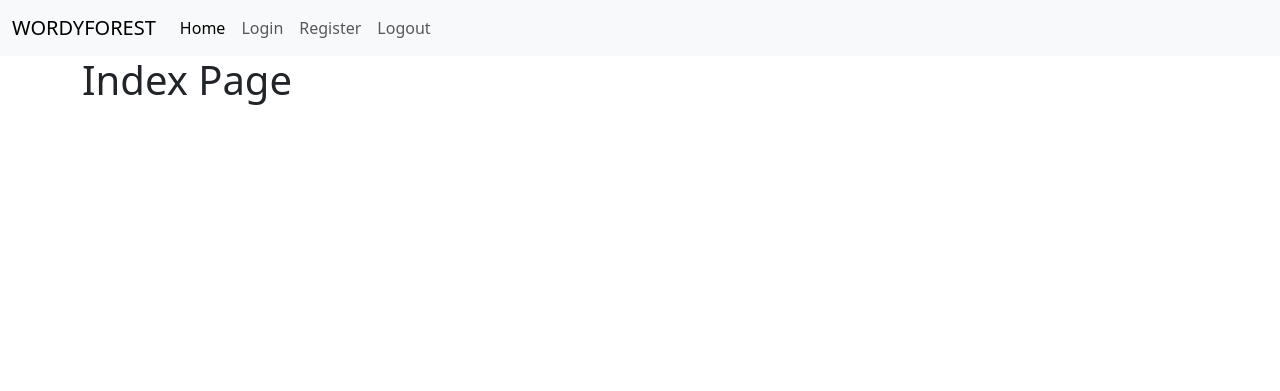
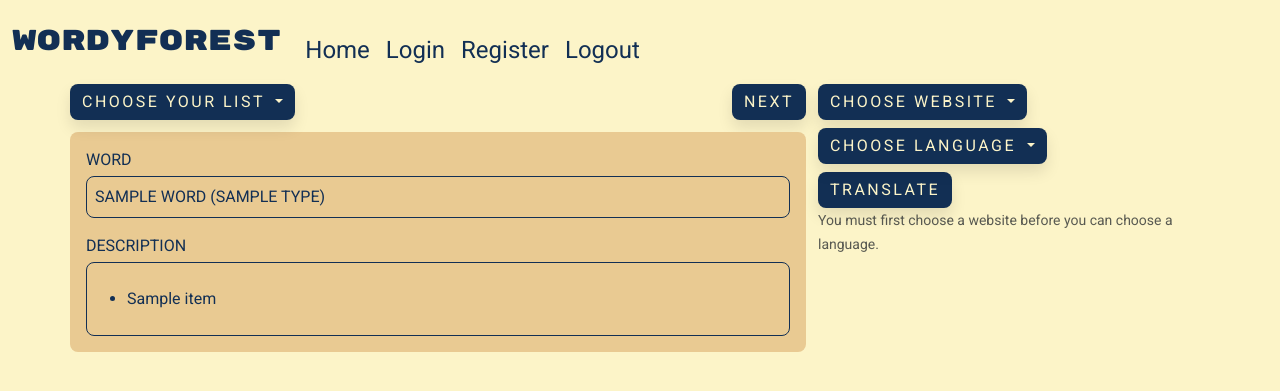
Before and after one commit to cuberkam/wordyforest, a Django app: template templates/index.html in a window 1280 px wide. Shown: the top 391 px of the page. Run offline with Django 4.2, Linux system fonts and the light colour scheme; the template is opened without the code that fills it: most values are stand-ins (such as "Sample title", 1, 10 or a date in 2020); some libraries are stand-ins or nearby versions.

Commit message:
Update templates

```diff
--- a/templates/base.html
+++ b/templates/base.html
@@ -8,6 +8,7 @@
   <meta name="description" content="Wordyforest is an English study website." />
   <title>{% block title %}{% endblock %}</title>
   <link rel="stylesheet" href="{% static 'css/bootstrap.min.css' %}" />
+  <link rel="stylesheet" href="{% static 'css/base.css' %}" />
 </head>
 
 <body>
@@ -16,6 +17,7 @@
     <div class="container">
       {% block content %} {% endblock %}
     </div>
+    <script src="{% static 'js/bootstrap.min.js'%}"></script>
   </main>
 </body>
 
--- a/templates/includes/navbar.html
+++ b/templates/includes/navbar.html
@@ -1,23 +1,23 @@
-<nav class="navbar navbar-expand-lg bg-light">
+<nav class="navbar navbar-expand-lg">
   <div class="container-fluid">
     <button class="navbar-toggler" type="button" data-bs-toggle="collapse" data-bs-target="#navbarTogglerDemo01"
       aria-controls="navbarTogglerDemo01" aria-expanded="false" aria-label="Toggle navigation">
       <span class="navbar-toggler-icon"></span>
     </button>
     <div class="collapse navbar-collapse" id="navbarTogglerDemo01">
-      <a class="navbar-brand" href="{% url 'index' %}">WORDYFOREST</a>
+      <a class="navbar-brand logo" href="{% url 'index' %}">WORDYFOREST</a>
       <ul class="navbar-nav me-auto mb-2 mb-lg-0">
         <li class="nav-item">
-          <a class="nav-link active" aria-current="page" href="{% url 'index' %}">Home</a>
+          <a class="nav-link link" href="{% url 'index' %}">Home</a>
         </li>
         <li class="nav-item">
-          <a class="nav-link" href="{% url 'login' %}">Login</a>
+          <a class="nav-link link" href="{% url 'login' %}">Login</a>
         </li>
         <li class="nav-item">
-          <a class="nav-link" href="{% url 'register' %}">Register</a>
+          <a class="nav-link link" href="{% url 'register' %}">Register</a>
         </li>
         <li class="nav-item">
-          <a class="nav-link" href="{% url 'logout' %}">Logout</a>
+          <a class="nav-link link" href="{% url 'logout' %}">Logout</a>
         </li>
       </ul>
     </div>
--- a/templates/index.html
+++ b/templates/index.html
@@ -1,5 +1,85 @@
 {% extends 'base.html' %}
 {% block title %} Main Page {% endblock %}
 {% block content %}
-<h1>Index Page</h1>
+<div class="row">
+  <div class="col-md-8 row">
+    <div class="col-sm-4" style="padding-left: 0">
+      <div class="dropdown mb-2 cylist-sm">
+        <button type="button" class="dropdown-toggle dropdown-list mb-1" data-toggle="dropdown">
+          CHOOSE YOUR LIST
+        </button>
+        <ul id="choose-list" class="dropdown-menu">
+          <li class="dropdown-item">List 1</li>
+          <li class="dropdown-item">List 2</li>
+          <li class="dropdown-item">List 3</li>
+          <!--<li><input class="dropdown-item" type="submit" value="List 3"></li>-->
+        </ul>
+      </div>
+    </div>
+
+    <div class="col-sm-8 px-0">
+      <div class="float-end row">
+        <form class="col" method="post">
+          {% csrf_token %}
+          <input type="hidden" name="button" value="next">
+          <input type="hidden" name="word_list" value="{{word_list}}" />
+          <input type="hidden" name="word_id" value="{{word.id}}" />
+          <button class="button button-dark mb-sm-1 generate-sm" style="outline: none">
+            NEXT
+          </button>
+        </form>
+      </div>
+    </div>
+
+    <div class="col-sm-12 box p-3">
+      <p class="mb-1 font-weight-bold">WORD</p>
+      <p class="wire-frame p-2 text-uppercase">
+        <span id="word">{{ word.word }}</span>
+        <span>({{ word.type }})</span>
+      </p>
+
+      <p class="mb-1 font-weight-bold">DESCRIPTION</p>
+      <div id="description" class="wire-frame p-2">
+        <ul>
+          {%for item in word.description%}
+          <li>{{ item }}</li>
+          {% endfor %}
+        </ul>
+      </div>
+    </div>
+  </div>
+  <div class="col-md-4">
+    <div class="col-12 mb-2">
+      <!--ChooseWeb Start-->
+      <div class="dropdown">
+        <button id="webSite" type="button" class="dropdown-toggle dropdown-list" data-toggle="dropdown" value=" ">
+          CHOOSE WEBSITE
+        </button>
+        <ul id="choose-web" class="dropdown-menu">
+          <li class="dropdown-item">GOOGLE TRANSLATE</li>
+          <li class="dropdown-item">YANDEX TRANSLATE</li>
+        </ul>
+      </div>
+      <!--ChooseWeb End-->
+    </div>
+    <div class="col-12 mb-2">
+      <!--ChooseLang Start-->
+      <div class="dropdown">
+        <button id="yourLang" type="button" class="dropdown-toggle dropdown-list" data-toggle="dropdown" value=" ">
+          CHOOSE LANGUAGE
+        </button>
+        <ul id="choose-lang" class="dropdown-menu" style="overflow: auto; max-height: 20rem"></ul>
+      </div>
+      <!--ChooseLang End-->
+    </div>
+    <div class="col-12 mb-sm-4 translate-sm">
+      <button id="translate" class="button button-dark" style="outline: none; height: auto" onclick="trans()">
+        TRANSLATE
+      </button>
+      <br />
+      <small class="form-text text-muted">You must first choose a website before you can choose a
+        language.</small>
+    </div>
+  </div>
+</div>
 {% endblock %}
```
